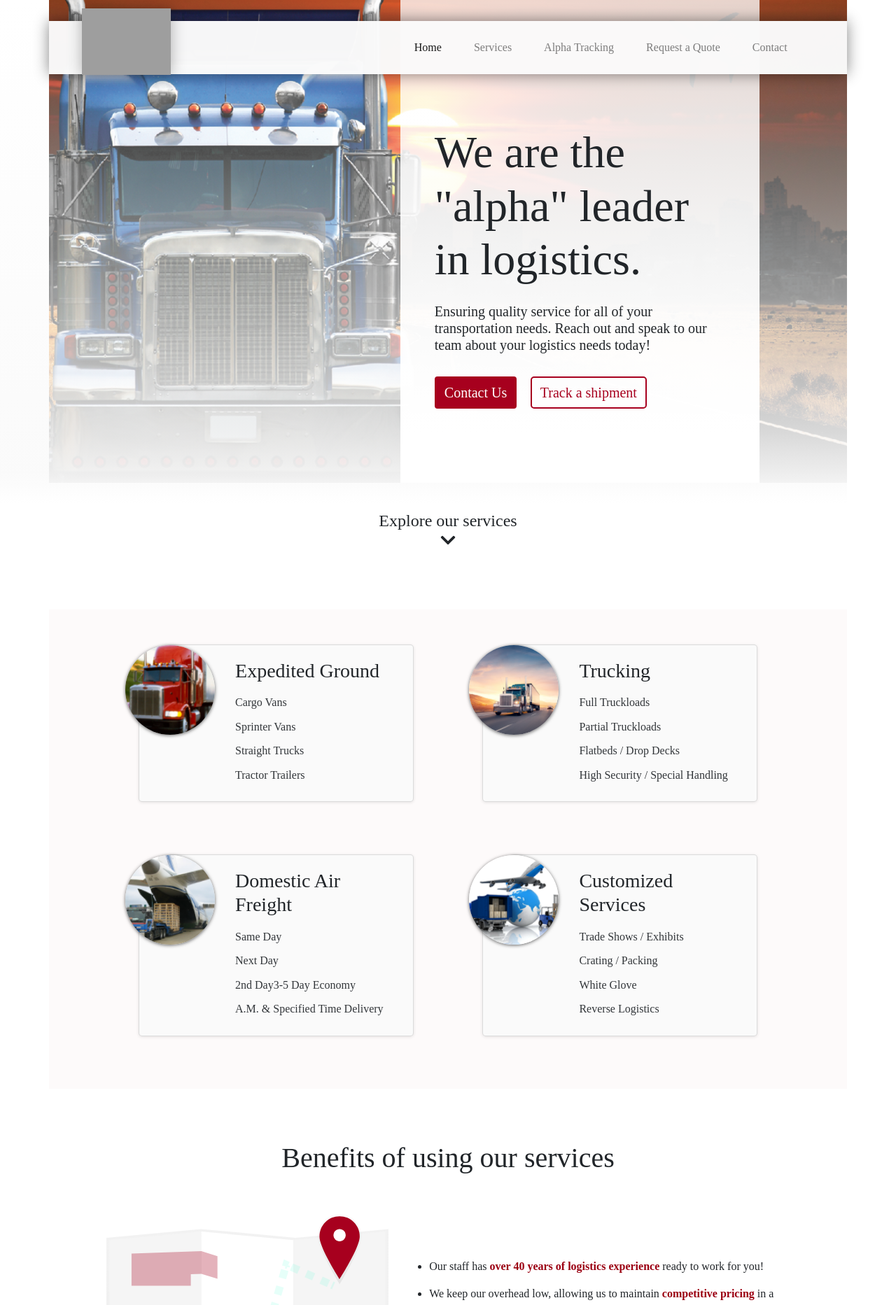
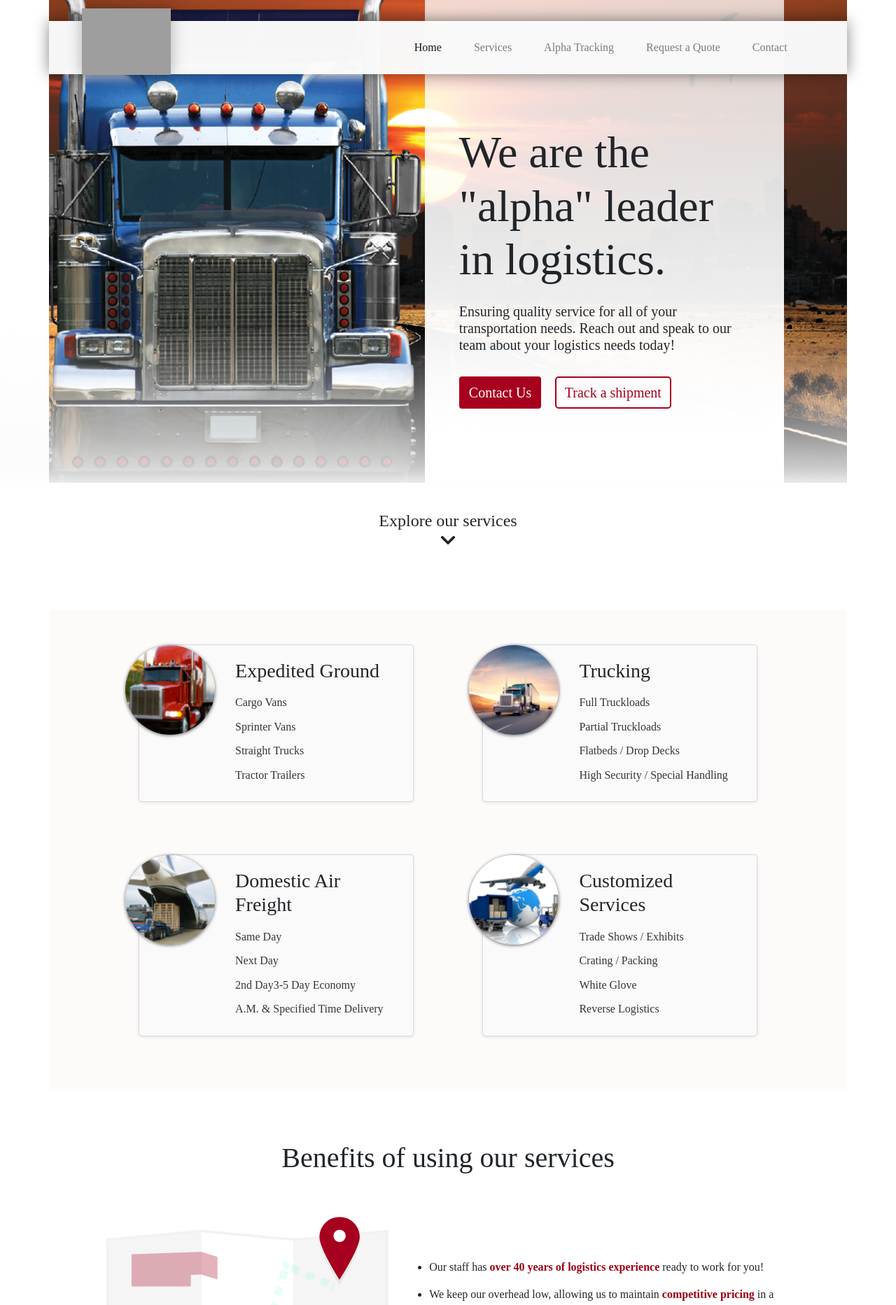
Before and after one commit to jbwierzbicki/New-RagingWolfWebsite, a PHP site: page / in a window 1280 px wide. Shown: the top 1865 px of the page at 70% size. Run offline with PHP 8.4, Linux system fonts and the light colour scheme; style sheets or scripts are compiled from the project's sources; some libraries are stand-ins or nearby versions; some web fonts are replaced; grey boxes are pictures that could not be loaded.

Commit message:
changed gradient for header again

```diff
--- a/bootstrap_theme/custom.scss
+++ b/bootstrap_theme/custom.scss
@@ -171,7 +171,7 @@
     padding-top: 25vh;
     margin-bottom: -1000px;
     height: 100%;
-    margin-right: 125px;
+    margin-right: 90px;
     max-width: 45%;
     z-index: 2;
 }
@@ -266,13 +266,13 @@
 }
 
 .gradient-overlay {
-    height: 90vh;
-    top: 0px;
+    height: 30vh;
+    top: 58vh;
     width: 100%;
     position: absolute;
     z-index: 0;
-    background: -webkit-gradient(linear, left top, left bottom, from(rgba(255,255,255,0)), color-stop(94%, rgba(250,250,250,0.95)), to(#fff));
-    background: linear-gradient(to bottom, rgba(255,255,255,0) 0%, rgba(250,250,250,0.95) 94%, #fff 100%);
+    background: -webkit-gradient(linear, left top, left bottom, from(rgba(250,250,250,0)), color-stop(85%, rgba(250,250,250,0.8)), to(#fff));
+    background: linear-gradient(to bottom, rgba(250,250,250,0) 0%, rgba(250,250,250,0.8) 85%, #fff 100%);
     filter: progid:DXImageTransform.Microsoft.gradient( startColorstr='#00ffffff', endColorstr='#ffffff', GradientType=0);
 }
 
```
Also changed, not shown: bootstrap_theme/custom.css, 1 other file.
